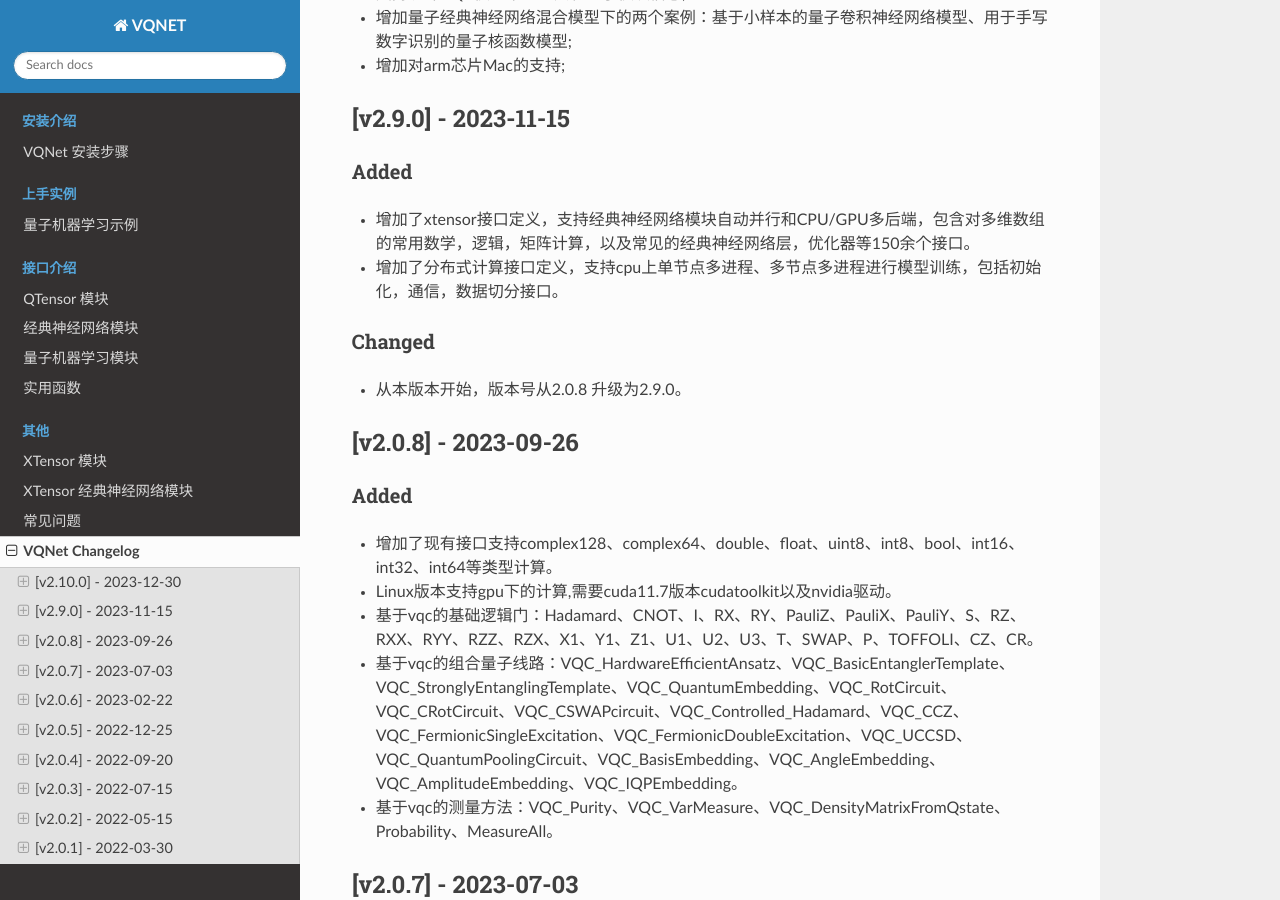
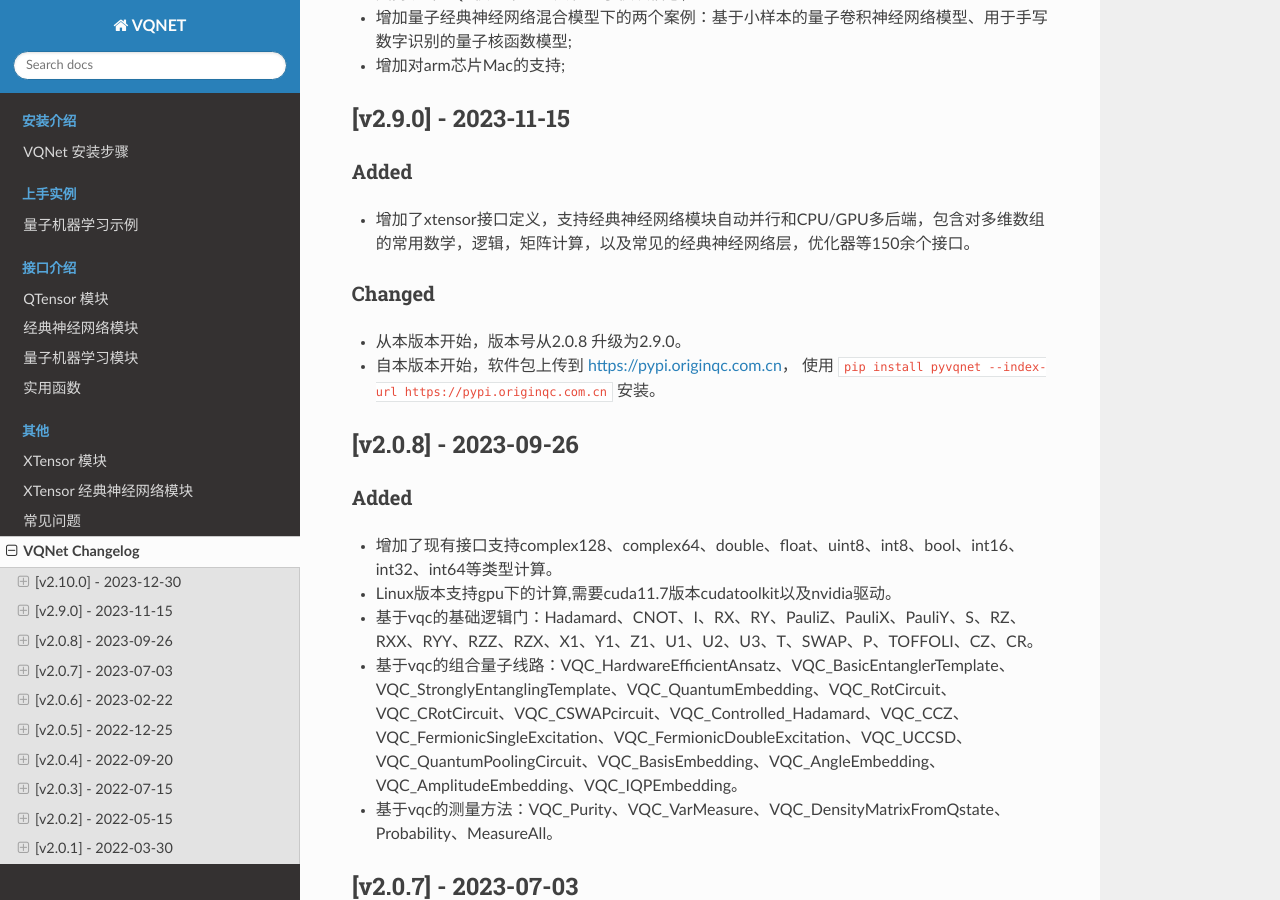
Before and after one commit to OriginQ/VQNET2.0-tutorial, a Sphinx documentation site: the page built from source/rst/CHANGELOG.rst, in a window 1280 px wide and 900 px high, scrolled down 404 px. Built offline with Sphinx 7.4.7 and the Read the Docs theme 2.0.0, drawn with Linux system fonts in a browser that asks for light colours.

Commit message:
[ref] ref changelog

```diff
--- a/source/rst/CHANGELOG.rst
+++ b/source/rst/CHANGELOG.rst
@@ -22,11 +22,11 @@ Added
 Added
 ===========
 - 增加了xtensor接口定义，支持经典神经网络模块自动并行和CPU/GPU多后端，包含对多维数组的常用数学，逻辑，矩阵计算，以及常见的经典神经网络层，优化器等150余个接口。
-- 增加了分布式计算接口定义，支持cpu上单节点多进程、多节点多进程进行模型训练，包括初始化，通信，数据切分接口。
 
 Changed
 ===========
 - 从本版本开始，版本号从2.0.8 升级为2.9.0。
+- 自本版本开始，软件包上传到 https://pypi.originqc.com.cn， 使用 ``pip install pyvqnet --index-url https://pypi.originqc.com.cn`` 安装。
 
 [v2.0.8] - 2023-09-26
 ***************************
```
